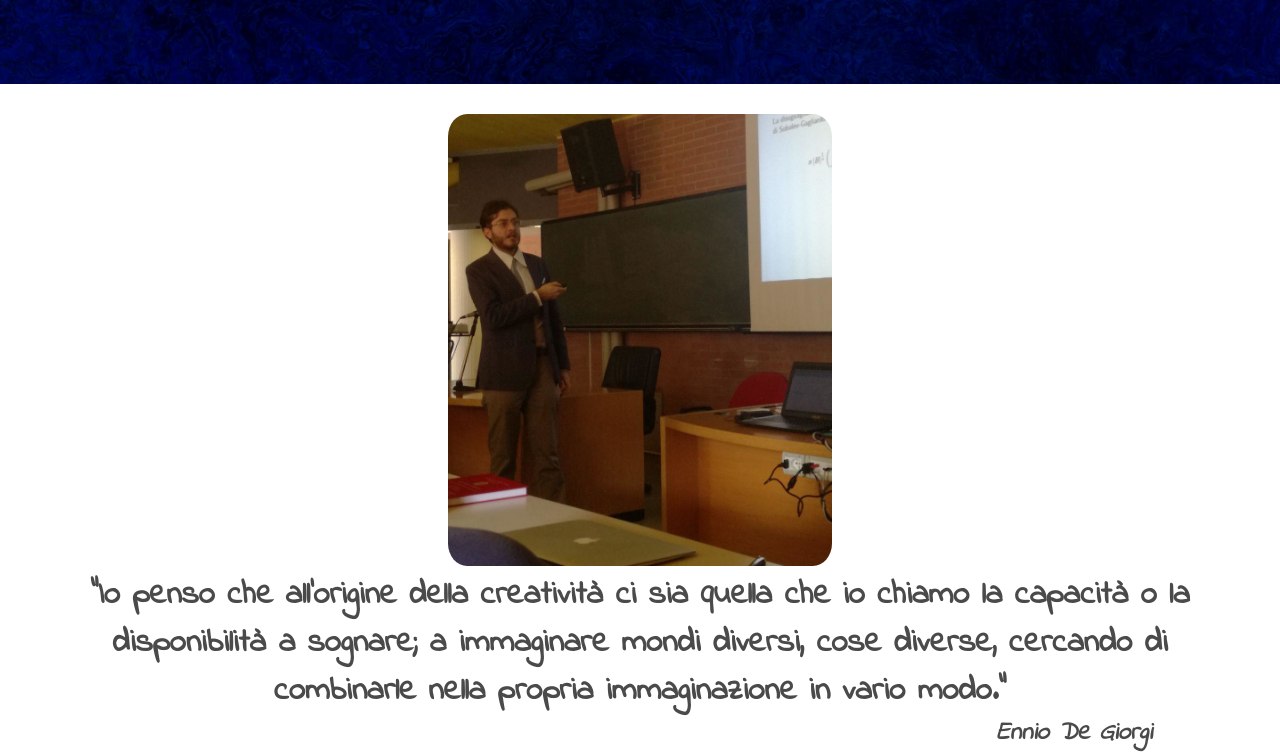
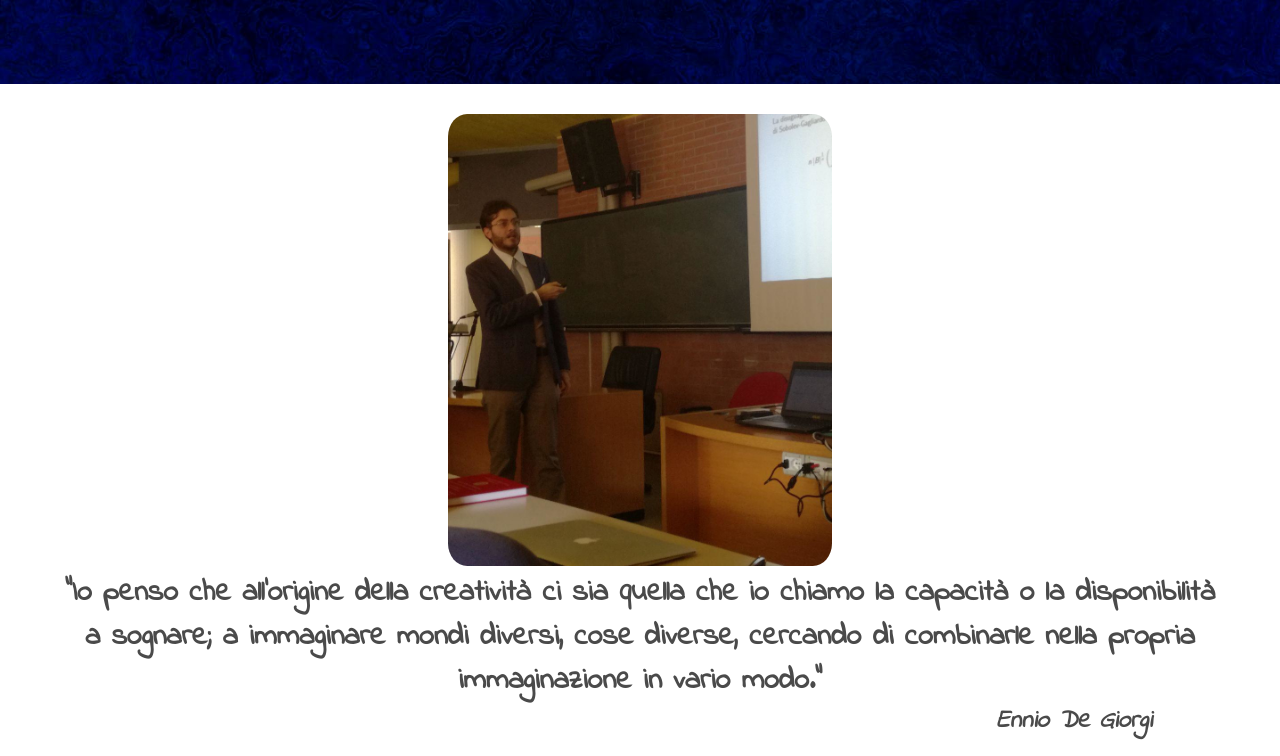
Before and after one commit to Loara/loara.github.io, a plain HTML site: page it/home.html in a window 1280 px wide. Shown: the part 196-952 px from the top of the page. Drawn offline with Linux system fonts and the light colour scheme; a web font is replaced by a local one.

Commit message:
redirect3

```diff
--- a/assets/css/style.css
+++ b/assets/css/style.css
@@ -102,7 +102,7 @@ h1 {
 }
 
 h2 {
-	font-size: 33px;
+	font-size: 30px;
 }
 
 h3 {
```
